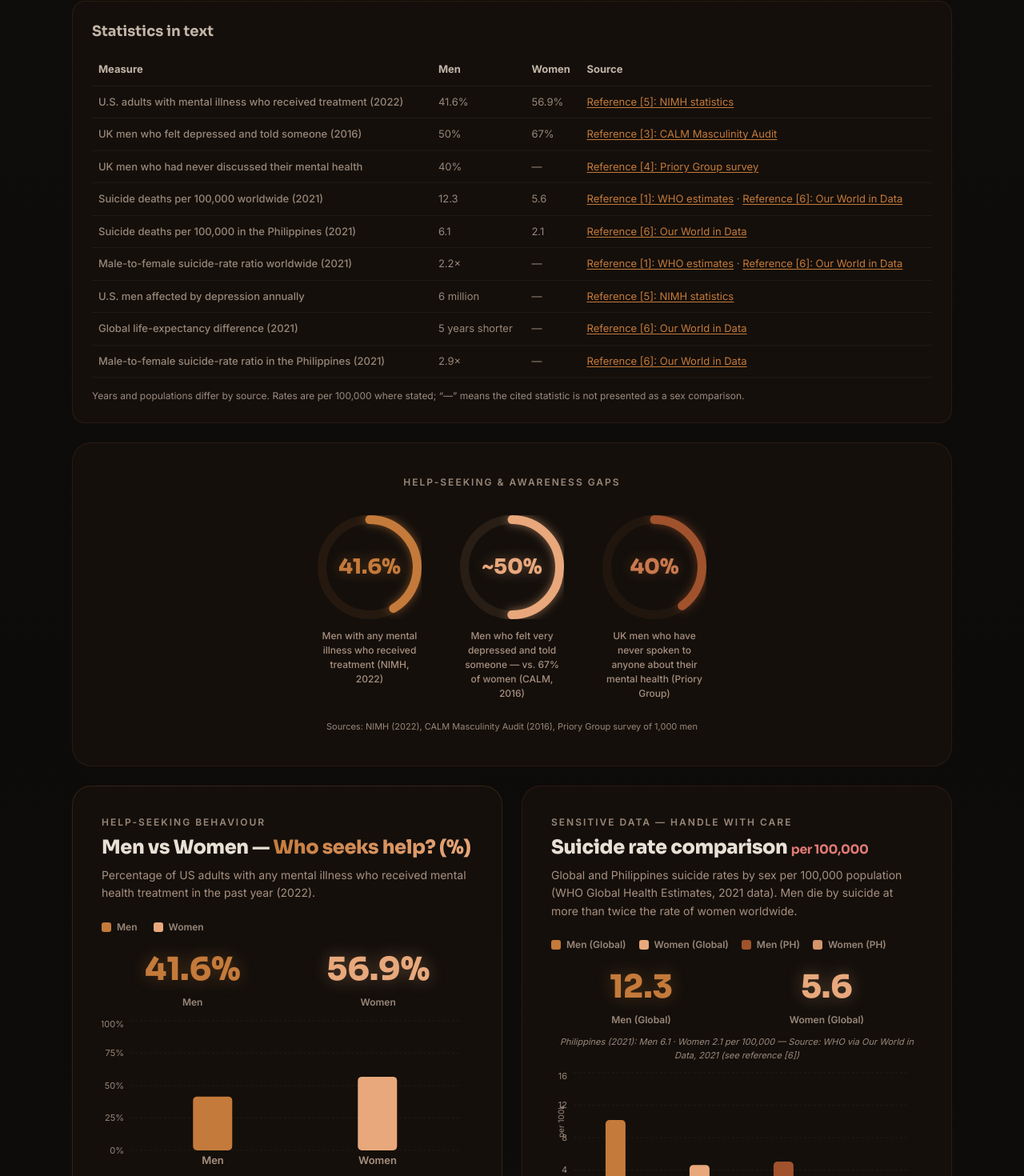
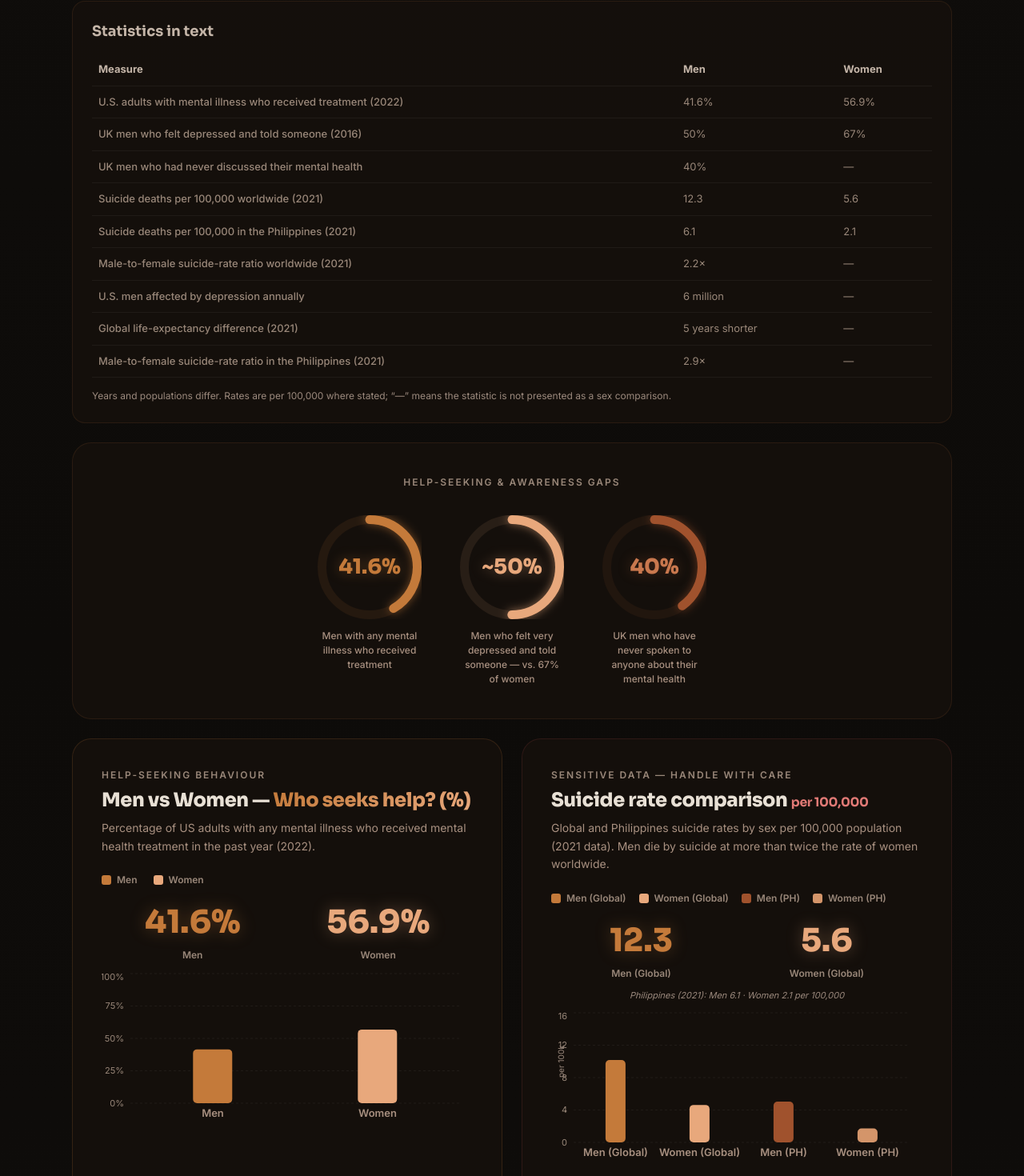
Before and after one commit to leonard-james/Armor-Down, a React (Vite) app: page / in a window 1280 px wide. Shown: the part 2067-3537 px from the top of the page at 80% size. Built offline with nearby package versions, Linux system fonts and the light colour scheme.

Commit message:
Fix cources, reference and change tagline of reaching out

```diff
--- a/src/components/BreakSilence.jsx
+++ b/src/components/BreakSilence.jsx
@@ -162,8 +162,7 @@ export default function BreakSilence() {
           Whether it's talking to a friend, a family member, a counselor, or a crisis hotline —
           taking that first step is an act of extraordinary courage.
           <br /><br />
-          If you or someone you know is struggling, consider contacting the National Center for Mental Health.
-          Current operating hours and mobile alternatives could not be independently confirmed during this audit.
+          If you or someone you know is struggling, contact the National Center for Mental Health at 1553.
         </p>
 
         {/* Hotline card */}
@@ -267,9 +266,9 @@ export default function BreakSilence() {
         {/* Final message */}
         <div style={{ opacity: visible ? 1 : 0, transition: 'all 0.8s ease 0.8s' }}>
           <p style={{ color: 'var(--text-faint)', fontSize: '15px', lineHeight: '1.8', margin: '0 0 8px' }}>
-            The 1553 number is listed in the NCMH reference below. If you cannot connect and there is immediate danger, call{' '}
+            If you cannot connect and there is immediate danger, call{' '}
             <a href={emergencyNumber.tel} style={{ color: 'var(--highlight-red)' }}>{emergencyNumber.number}</a> or go to the nearest emergency room. See{' '}
-            <a href={`#${crisisHotline.reference}`} style={{ color: 'var(--amber-text)' }}>NCMH source details</a>.
+            <a href={`#${crisisHotline.reference}`} style={{ color: 'var(--amber-text)' }}>NCMH hotline reference</a>.
           </p>
           <p style={{
             fontFamily: 'Sora, sans-serif',
--- a/src/components/Footer.jsx
+++ b/src/components/Footer.jsx
@@ -154,13 +154,13 @@ export default function Footer() {
               ))}
             </div>
             <p style={{ color: 'var(--footer-copy)', fontSize: '12px', lineHeight: '1.6', margin: '0 0 16px' }}>
-              The official NCMH site was not accessible during this audit; the current number, hours, and mobile alternatives could not be independently confirmed.{' '}
+              For crisis support in the Philippines, call the NCMH hotline at 1553.{' '}
               <a
                 href={`#${crisisHotline.reference}`}
                 onClick={(event) => scrollTo(event, `#${crisisHotline.reference}`)}
                 style={{ color: 'var(--amber-text)', textDecoration: 'underline', textUnderlineOffset: '2px' }}
               >
-                NCMH source details
+                Hotline reference
               </a>
             </p>
 
@@ -190,7 +190,7 @@ export default function Footer() {
         {/* Bottom row */}
         <div style={{ textAlign: 'center' }}>
           <p style={{ color: 'var(--footer-note)', fontSize: '13px', margin: 0 }}>
-            © {currentYear} Armor Down — Gender &amp; Society Midterm Project
+            © {currentYear} Armor Down — Gender &amp; Society
           </p>
         </div>
 
--- a/src/components/Statistics.jsx
+++ b/src/components/Statistics.jsx
@@ -319,9 +319,6 @@ function HelpSeekingChart() {
           </ResponsiveContainer>
         </div>
 
-        <p style={{ color: 'var(--text-faint)', fontSize: '11px', marginTop: '14px', marginBottom: 0, fontStyle: 'italic' }}>
-          Source: NIMH, using SAMHSA National Survey on Drug Use and Health data (2022). See reference [5]. Among US adults with any mental illness: 41.6% of men vs. 56.9% of women received mental health treatment.
-        </p>
       </motion.div>
     </AnimKeyCtx.Provider>
   );
@@ -370,7 +367,7 @@ function SuicideRateChart() {
           <span style={{ color: 'var(--highlight-red)', fontSize: '0.65em', fontWeight: '600' }}>per 100,000</span>
         </h3>
         <p style={{ color: 'var(--text-dim)', fontSize: '14px', lineHeight: '1.6', margin: '0 0 22px' }}>
-          Global and Philippines suicide rates by sex per 100,000 population (WHO Global Health Estimates, 2021 data). Men die by suicide at more than twice the rate of women worldwide.
+          Global and Philippines suicide rates by sex per 100,000 population (2021 data). Men die by suicide at more than twice the rate of women worldwide.
         </p>
 
         <SuicideLegend />
@@ -387,7 +384,7 @@ function SuicideRateChart() {
           ))}
         </div>
         <p style={{ color: 'var(--text-faint)', fontSize: '11px', margin: '0 0 10px', fontStyle: 'italic', textAlign: 'center' }}>
-          Philippines (2021): Men 6.1 · Women 2.1 per 100,000 — Source: WHO via Our World in Data, 2021 (see reference [6])
+          Philippines (2021): Men 6.1 · Women 2.1 per 100,000
         </p>
 
         <div style={{ width: '100%', height: '200px' }}>
@@ -415,9 +412,6 @@ function SuicideRateChart() {
           </p>
         </div>
 
-        <p style={{ color: 'var(--text-faint)', fontSize: '11px', marginTop: '12px', marginBottom: 0, fontStyle: 'italic' }}>
-          Source: WHO Global Health Estimates (2021), via Our World in Data. Global — Men 12.3, Women 5.6 per 100,000. Philippines — Men 6.1, Women 2.1 per 100,000. See references [1] and [6].
-        </p>
       </motion.div>
     </AnimKeyCtx.Provider>
   );
@@ -491,7 +485,7 @@ export default function Statistics() {
           }}>
             <thead>
               <tr>
-                {['Measure', 'Men', 'Women', 'Source'].map((heading) => (
+                {['Measure', 'Men', 'Women'].map((heading) => (
                   <th key={heading} scope="col" style={{
                     padding: '10px 8px', color: 'var(--text-secondary)',
                     borderBottom: '1px solid var(--border-divider)',
@@ -501,34 +495,26 @@ export default function Statistics() {
             </thead>
             <tbody>
               {[
-                ['U.S. adults with mental illness who received treatment (2022)', '41.6%', '56.9%', [['Reference [5]: NIMH statistics', 'reference-5']]],
-                ['UK men who felt depressed and told someone (2016)', '50%', '67%', [['Reference [3]: CALM Masculinity Audit', 'reference-3']]],
-                ['UK men who had never discussed their mental health', '40%', '—', [['Reference [4]: Priory Group survey', 'reference-4']]],
-                ['Suicide deaths per 100,000 worldwide (2021)', '12.3', '5.6', [['Reference [1]: WHO estimates', 'reference-1'], ['Reference [6]: Our World in Data', 'reference-6']]],
-                ['Suicide deaths per 100,000 in the Philippines (2021)', '6.1', '2.1', [['Reference [6]: Our World in Data', 'reference-6']]],
-                ['Male-to-female suicide-rate ratio worldwide (2021)', '2.2×', '—', [['Reference [1]: WHO estimates', 'reference-1'], ['Reference [6]: Our World in Data', 'reference-6']]],
-                ['U.S. men affected by depression annually', '6 million', '—', [['Reference [5]: NIMH statistics', 'reference-5']]],
-                ['Global life-expectancy difference (2021)', '5 years shorter', '—', [['Reference [6]: Our World in Data', 'reference-6']]],
-                ['Male-to-female suicide-rate ratio in the Philippines (2021)', '2.9×', '—', [['Reference [6]: Our World in Data', 'reference-6']]],
-              ].map(([measure, men, women, sources]) => (
+                ['U.S. adults with mental illness who received treatment (2022)', '41.6%', '56.9%'],
+                ['UK men who felt depressed and told someone (2016)', '50%', '67%'],
+                ['UK men who had never discussed their mental health', '40%', '—'],
+                ['Suicide deaths per 100,000 worldwide (2021)', '12.3', '5.6'],
+                ['Suicide deaths per 100,000 in the Philippines (2021)', '6.1', '2.1'],
+                ['Male-to-female suicide-rate ratio worldwide (2021)', '2.2×', '—'],
+                ['U.S. men affected by depression annually', '6 million', '—'],
+                ['Global life-expectancy difference (2021)', '5 years shorter', '—'],
+                ['Male-to-female suicide-rate ratio in the Philippines (2021)', '2.9×', '—'],
+              ].map(([measure, men, women]) => (
                 <tr key={measure}>
                   <th scope="row" style={{ padding: '10px 8px', fontWeight: '500', borderBottom: '1px solid var(--border-divider)' }}>{measure}</th>
                   <td style={{ padding: '10px 8px', borderBottom: '1px solid var(--border-divider)' }}>{men}</td>
                   <td style={{ padding: '10px 8px', borderBottom: '1px solid var(--border-divider)' }}>{women}</td>
-                  <td style={{ padding: '10px 8px', borderBottom: '1px solid var(--border-divider)' }}>
-                    {sources.map(([label, id], index) => (
-                      <span key={id}>
-                        {index > 0 ? ' · ' : ''}
-                        <a href={`#${id}`} style={{ color: 'var(--amber-text)', textDecoration: 'underline', textUnderlineOffset: '2px' }}>{label}</a>
-                      </span>
-                    ))}
-                  </td>
                 </tr>
               ))}
             </tbody>
           </table>
           <p style={{ color: 'var(--text-faint)', fontSize: '12px', lineHeight: '1.5', margin: '14px 0 0' }}>
-            Years and populations differ by source. Rates are per 100,000 where stated; “—” means the cited statistic is not presented as a sex comparison.
+            Years and populations differ. Rates are per 100,000 where stated; “—” means the statistic is not presented as a sex comparison.
           </p>
         </div>
 
@@ -542,13 +528,10 @@ export default function Statistics() {
             Help-seeking & awareness gaps
           </p>
           <div style={{ display: 'flex', flexWrap: 'wrap', justifyContent: 'center', gap: 'clamp(24px, 4vw, 48px)' }}>
-            <RadialRing percent={41.6} color="#c47a3a" textColor="var(--highlight-amber)" size={130} stroke={11} label="41.6%" sublabel="Men with any mental illness who received treatment (NIMH, 2022)" isVisible={visible} delay={400} />
-            <RadialRing percent={50}   color="#e8a87c" textColor="var(--highlight-amber-lt)" size={130} stroke={11} label="~50%"  sublabel="Men who felt very depressed and told someone — vs. 67% of women (CALM, 2016)" isVisible={visible} delay={550} />
-            <RadialRing percent={40}   color="#a0522d" textColor="var(--highlight-rust)" size={130} stroke={11} label="40%"   sublabel="UK men who have never spoken to anyone about their mental health (Priory Group)" isVisible={visible} delay={700} />
+            <RadialRing percent={41.6} color="#c47a3a" textColor="var(--highlight-amber)" size={130} stroke={11} label="41.6%" sublabel="Men with any mental illness who received treatment" isVisible={visible} delay={400} />
+            <RadialRing percent={50}   color="#e8a87c" textColor="var(--highlight-amber-lt)" size={130} stroke={11} label="~50%"  sublabel="Men who felt very depressed and told someone — vs. 67% of women" isVisible={visible} delay={550} />
+            <RadialRing percent={40}   color="#a0522d" textColor="var(--highlight-rust)" size={130} stroke={11} label="40%"   sublabel="UK men who have never spoken to anyone about their mental health" isVisible={visible} delay={700} />
           </div>
-          <p style={{ color: 'var(--text-ghost)', fontSize: '11px', textAlign: 'center', marginTop: '24px', marginBottom: 0 }}>
-            Sources: NIMH (2022), CALM Masculinity Audit (2016), Priory Group survey of 1,000 men
-          </p>
         </div>
 
         {/* ── ROW 2: Animated Recharts — Help-seeking + Suicide rate ── */}
@@ -570,10 +553,10 @@ export default function Statistics() {
           opacity: visible ? 1 : 0, transform: visible ? 'translateY(0)' : 'translateY(30px)', transition: 'all 0.8s ease 0.7s',
         }}>
           {[
-            { num: 2, suffix: '.2×', label: 'Higher male suicide death rate worldwide (2021)', color: '#c0504d', textColor: 'var(--highlight-red)', source: 'WHO, 2021 [1]' },
-            { num: 6, suffix: 'M',   label: 'U.S. men affected by depression annually', color: '#c47a3a', textColor: 'var(--highlight-amber)', source: 'NIMH, 2022 [5]' },
-            { num: 5, suffix: ' yrs', label: 'Shorter average life expectancy for men vs women globally (68.4 vs 73.8 years in 2021)', color: '#e8a87c', textColor: 'var(--highlight-amber-lt)', source: 'WHO GHE 2021, via Our World in Data [6]' },
-            { num: 3, suffix: '×',   label: 'Nearly 3× higher male suicide rate in the Philippines vs females', color: '#e8a87c', textColor: 'var(--highlight-amber-lt)', source: 'WHO via Our World in Data, 2021 [6]' },
+            { num: 2, suffix: '.2×', label: 'Higher male suicide death rate worldwide (2021)', color: '#c0504d', textColor: 'var(--highlight-red)' },
+            { num: 6, suffix: 'M',   label: 'U.S. men affected by depression annually', color: '#c47a3a', textColor: 'var(--highlight-amber)' },
+            { num: 5, suffix: ' yrs', label: 'Shorter average life expectancy for men vs women globally (68.4 vs 73.8 years in 2021)', color: '#e8a87c', textColor: 'var(--highlight-amber-lt)' },
+            { num: 3, suffix: '×',   label: 'Nearly 3× higher male suicide rate in the Philippines vs females', color: '#e8a87c', textColor: 'var(--highlight-amber-lt)' },
           ].map((item, i) => (
             <div
               key={i}
@@ -590,9 +573,6 @@ export default function Statistics() {
                 <Counter target={item.num} suffix={item.suffix} isVisible={visible} delay={800 + i * 100} />
               </div>
               <p style={{ color: 'var(--text-muted)', fontSize: '13px', fontWeight: '500', lineHeight: '1.5', margin: '10px 0 8px' }}>{item.label}</p>
-              <span style={{ background: `${item.color}12`, border: `1px solid ${item.color}25`, borderRadius: '5px', padding: '2px 8px', color: item.textColor, fontSize: '10px', fontWeight: '600' }}>
-                {item.source}
-              </span>
             </div>
           ))}
         </div>
--- a/src/components/WhatIs.jsx
+++ b/src/components/WhatIs.jsx
@@ -163,7 +163,7 @@ export default function WhatIs() {
                   paddingBottom: '1px',
                 }}
               >
-                [8]
+                [12]
               </a>
             </p>
 
--- a/src/data/crisisResources.js
+++ b/src/data/crisisResources.js
@@ -3,7 +3,7 @@ export const crisisHotline = {
   number: '1553',
   tel: 'tel:1553',
   region: 'Philippines',
-  reference: 'reference-12',
+  reference: 'reference-10',
   color: '#c47a3a',
 };
 
```
Also changed, not shown: src/components/References.jsx (+56 -23 lines).
